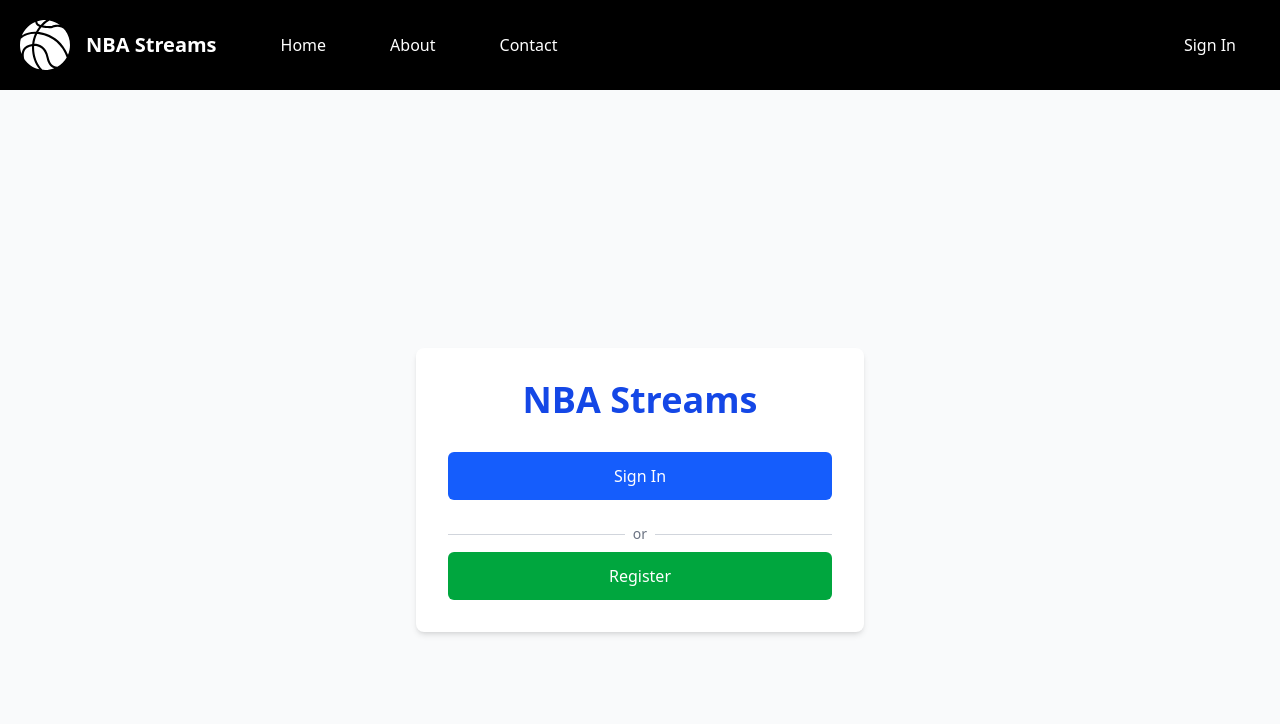
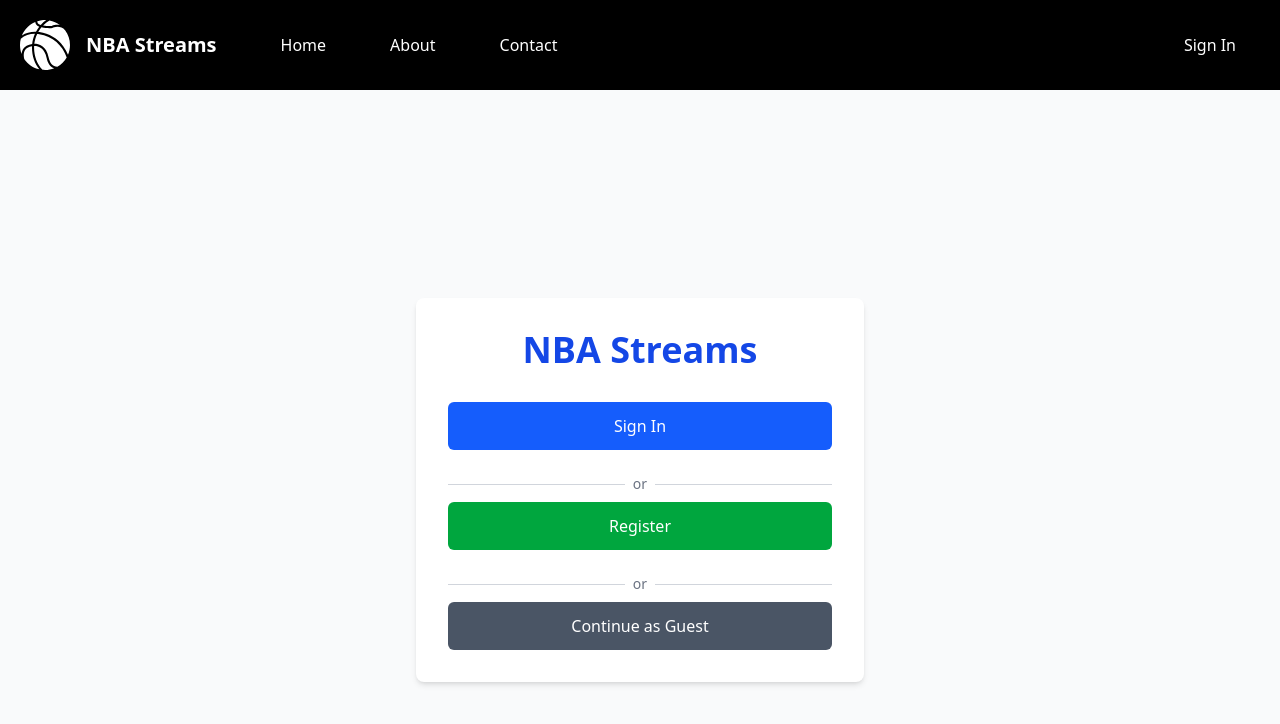
Before and after one commit to andywelly/nba-streams, a Next.js app: page / in a window 1280 px wide. Shown: the top 724 px of the page. Built offline with nearby package versions, Linux system fonts and the light colour scheme; no server answers.

Commit message:
Add Guest Mode

```diff
--- a/app/home/page.tsx
+++ b/app/home/page.tsx
@@ -2,7 +2,7 @@
 
 import { useState, useEffect } from 'react';
 import { useSession } from 'next-auth/react';
-import { useRouter } from 'next/navigation';
+import { useRouter, useSearchParams } from 'next/navigation';
 import GameList from '@/components/GameList';
 import GamePlayer from '@/components/GamePlayer';
 import { fetchNBAGames } from '@/lib/api';
@@ -12,6 +12,9 @@ import { categorizeGamesByDate } from '@/lib/utils';
 export default function NbaHomePage() {
   const { data: session, status } = useSession();
   const router = useRouter();
+  const searchParams = useSearchParams();
+  const isGuestMode = searchParams.get('guest') === 'true';
+
   const [groupedGames, setGroupedGames] = useState<GroupedGames>({
     today: [],
     tomorrow: [],
@@ -21,12 +24,12 @@ export default function NbaHomePage() {
   const [isLoading, setIsLoading] = useState(true);
   const [error, setError] = useState<string | null>(null);
 
-  // Redirect unauthorized users
+  // Redirect unauthorized users who are not guests
   useEffect(() => {
-    if (status === 'unauthenticated') {
+    if (status === 'unauthenticated' && !isGuestMode) {
       router.push('/');
     }
-  }, [status, router]);
+  }, [status, router, isGuestMode]);
 
   // Fetch and process NBA games on component mount
   useEffect(() => {
@@ -44,10 +47,11 @@ export default function NbaHomePage() {
       }
     };
 
-    if (session) {
+    // Allow loading games for both authenticated users and guests
+    if (session || isGuestMode) {
       loadGames();
     }
-  }, [session]);
+  }, [session, isGuestMode]);
 
   const handleGameSelect = (gameId: string) => {
     setSelectedGame(`https://embedme.top/embed/alpha/${gameId}/1`);
@@ -58,7 +62,7 @@ export default function NbaHomePage() {
   };
 
   // Show loading state while checking authentication
-  if (status === 'loading') {
+  if (status === 'loading' && !isGuestMode) {
     return (
       <div className="flex justify-center items-center h-screen">
         <div className="animate-spin rounded-full h-12 w-12 border-b-2 border-blue-700"></div>
@@ -66,8 +70,8 @@ export default function NbaHomePage() {
     );
   }
 
-  // Only render content for authenticated users
-  if (!session) {
+  // Only render content for authenticated users or guests
+  if (!session && !isGuestMode) {
     return null; // Will redirect via useEffect
   }
 
@@ -83,6 +87,17 @@ export default function NbaHomePage() {
 
   return (
     <main className="container mx-auto p-4">
+      {/* Guest mode indicator */}
+      {isGuestMode && (
+        <div className="mb-4 bg-yellow-100 border-l-4 border-yellow-500 p-4 rounded">
+          <div className="flex">
+            <p className="text-yellow-700">
+              You are viewing in guest mode. <a href="/login" className="underline font-medium">Sign in</a> for a personalized experience.
+            </p>
+          </div>
+        </div>
+      )}
+
       {/* Game Content */}
       {selectedGame ? (
         <GamePlayer
--- a/app/page.tsx
+++ b/app/page.tsx
@@ -25,6 +25,10 @@ export default function HomePage() {
 
   const handleContinue = () => {
     router.push('/home');
+  };
+
+  const handleGuestAccess = () => {
+    router.push('/home?guest=true');
   };
 
   return (
@@ -64,6 +68,22 @@ export default function HomePage() {
               >
                 Register
               </button>
+
+              <div className="relative my-2">
+                <div className="absolute inset-0 flex items-center">
+                  <div className="w-full border-t border-gray-300"></div>
+                </div>
+                <div className="relative flex justify-center text-sm">
+                  <span className="px-2 bg-white text-gray-500">or</span>
+                </div>
+              </div>
+
+              <button
+                onClick={handleGuestAccess}
+                className="w-full bg-gray-600 hover:bg-gray-700 text-white font-medium py-3 px-4 rounded-md transition duration-200"
+              >
+                Continue as Guest
+              </button>
             </>
           )}
         </div>
```
